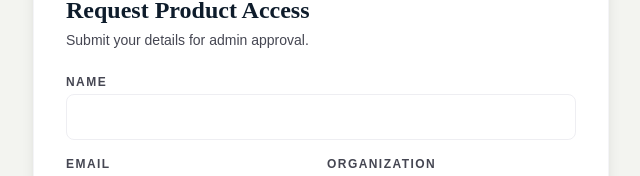
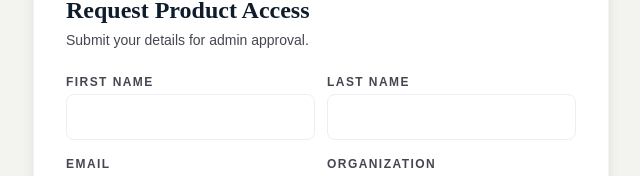
Before and after one commit to Cialfor-Research-Labs/LegalAIChat, a React (Vite) app in the folder ui/: page / in a window 1280 px wide. Both pictures are taken after a click on the button "Request Access to Product". Shown: the part 167-343 px from the top of the page, without its empty margins (319-959 px from the left). Built offline with nearby package versions, Linux system fonts and the light colour scheme; no server answers.

Commit message:
Updated the Request access form

```diff
--- a/ui/src/components/auth/RequestAccessPage.tsx
+++ b/ui/src/components/auth/RequestAccessPage.tsx
@@ -6,7 +6,8 @@ interface RequestAccessPageProps {
 }
 
 export const RequestAccessPage = ({ apiBase, onBackToLogin }: RequestAccessPageProps) => {
-  const [name, setName] = useState('');
+  const [firstName, setFirstName] = useState('');
+  const [lastName, setLastName] = useState('');
   const [email, setEmail] = useState('');
   const [organization, setOrganization] = useState('');
   const [useCase, setUseCase] = useState('');
@@ -24,7 +25,8 @@ export const RequestAccessPage = ({ apiBase, onBackToLogin }: RequestAccessPageP
         method: 'POST',
         headers: { 'Content-Type': 'application/json' },
         body: JSON.stringify({
-          name: name.trim(),
+          first_name: firstName.trim(),
+          last_name: lastName.trim(),
           email: email.trim(),
           organization: organization.trim(),
           use_case: useCase.trim(),
@@ -35,7 +37,8 @@ export const RequestAccessPage = ({ apiBase, onBackToLogin }: RequestAccessPageP
         throw new Error(data.detail || `Request failed (${res.status})`);
       }
       setMessage(data.message || 'Access request submitted.');
-      setName('');
+      setFirstName('');
+      setLastName('');
       setEmail('');
       setOrganization('');
       setUseCase('');
@@ -56,14 +59,25 @@ export const RequestAccessPage = ({ apiBase, onBackToLogin }: RequestAccessPageP
         {message && <div className="mt-4 rounded-lg border border-emerald-200 bg-emerald-50 px-3 py-2 text-sm text-emerald-700">{message}</div>}
 
         <form onSubmit={submit} className="mt-6 space-y-4">
-          <div>
-            <label className="block text-xs font-bold uppercase tracking-[0.12em] text-on-surface-variant mb-1">Name</label>
-            <input
-              required
-              value={name}
-              onChange={(e) => setName(e.target.value)}
-              className="w-full rounded-xl border border-outline-variant/30 px-4 py-3 text-sm"
-            />
+          <div className="grid grid-cols-2 gap-3">
+            <div>
+              <label className="block text-xs font-bold uppercase tracking-[0.12em] text-on-surface-variant mb-1">First Name</label>
+              <input
+                required
+                value={firstName}
+                onChange={(e) => setFirstName(e.target.value)}
+                className="w-full rounded-xl border border-outline-variant/30 px-4 py-3 text-sm"
+              />
+            </div>
+            <div>
+              <label className="block text-xs font-bold uppercase tracking-[0.12em] text-on-surface-variant mb-1">Last Name</label>
+              <input
+                required
+                value={lastName}
+                onChange={(e) => setLastName(e.target.value)}
+                className="w-full rounded-xl border border-outline-variant/30 px-4 py-3 text-sm"
+              />
+            </div>
           </div>
           <div className="grid grid-cols-2 gap-3">
             <div>
@@ -79,6 +93,7 @@ export const RequestAccessPage = ({ apiBase, onBackToLogin }: RequestAccessPageP
             <div>
               <label className="block text-xs font-bold uppercase tracking-[0.12em] text-on-surface-variant mb-1">Organization</label>
               <input
+                required
                 value={organization}
                 onChange={(e) => setOrganization(e.target.value)}
                 className="w-full rounded-xl border border-outline-variant/30 px-4 py-3 text-sm"
```
Also changed, not shown: 1 other file (tests, documents, lock files or other folders).
